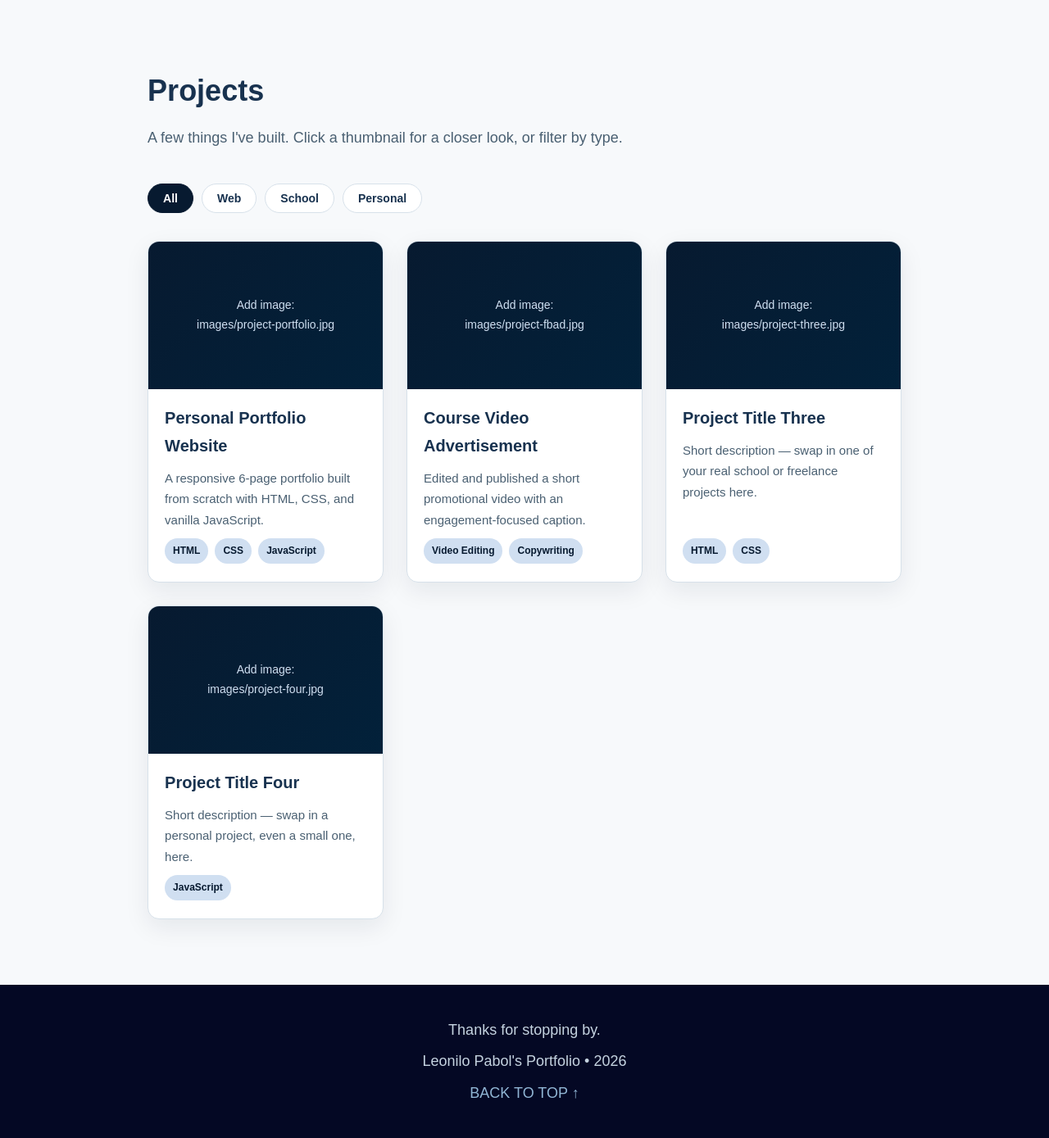
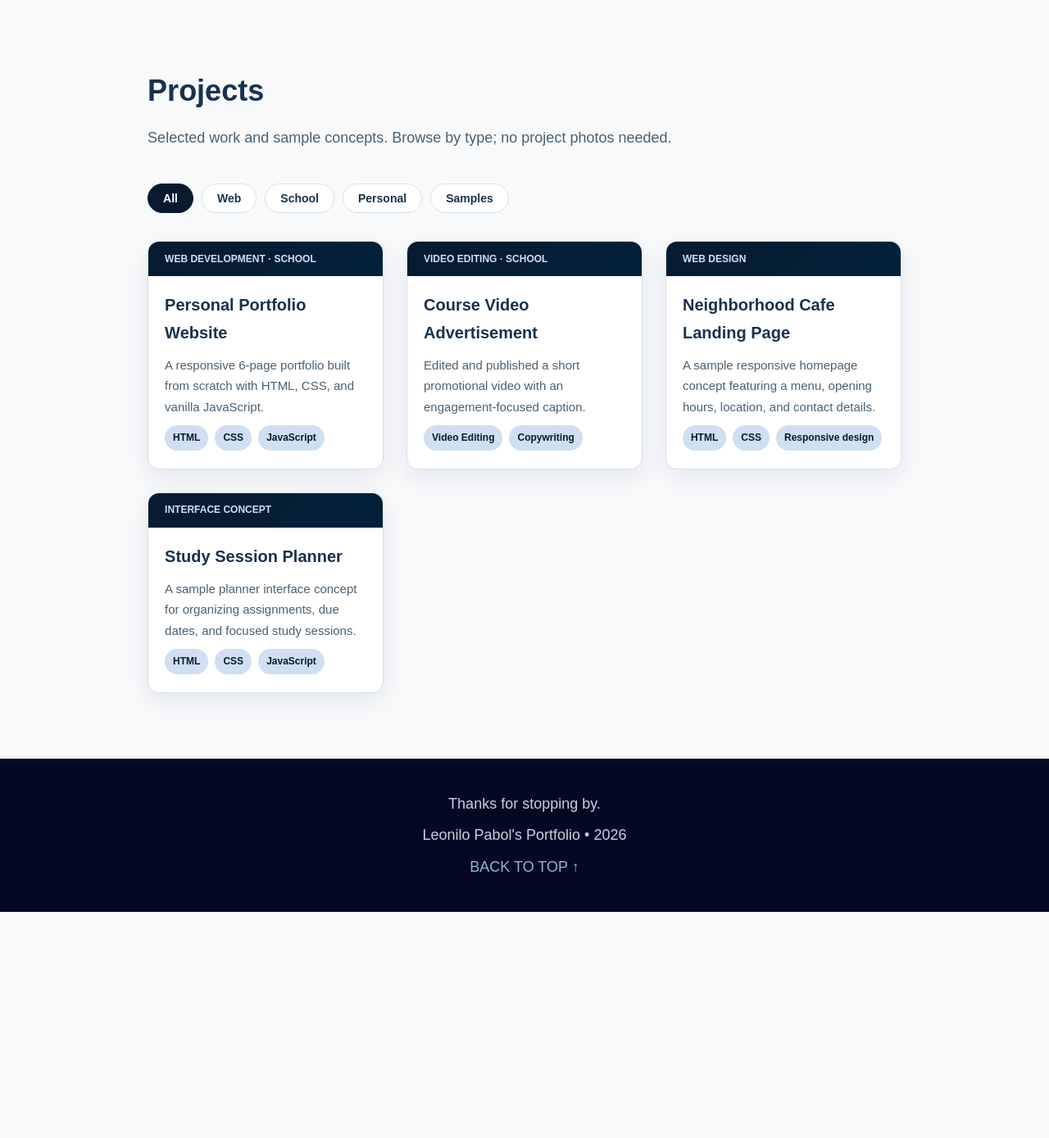
Before and after one commit to kysunri82-collab/Leonilo-Pabol-Portfolio, a PHP site: page /projects.html in a window 1280 px wide. Shown: the part 90-1479 px from the top of the page at 82% size. After the commit the page ends 1203 px from the top, so only its background shows below. Run offline with PHP 8.4, Linux system fonts and the light colour scheme.

Commit message:
Update portfolio content and contact feedback

```diff
--- a/contact.html
+++ b/contact.html
@@ -33,9 +33,9 @@
       <div class="contact-info">
         <ul>
           <li><span class="label">Email</span> <a href="mailto:youremail@example.com">youremail@example.com</a></li>
-          <li><span class="label">Facebook</span> <a href="https://facebook.com/yourusername" target="_blank" rel="noopener">facebook.com/yourusername</a></li>
-          <li><span class="label">Instagram</span> <a href="https://instagram.com/yourusername" target="_blank" rel="noopener">instagram.com/yourusername</a></li>
-          <li><span class="label">YouTube</span> <a href="https://youtube.com/yourchannel" target="_blank" rel="noopener">youtube.com/yourchannel</a></li>
+          <li><span class="label">Facebook</span> <a href="https://www.facebook.com/leiyhoui" target="_blank" rel="noopener">facebook.com/leiyhoui</a></li>
+          <li><span class="label">Instagram</span> <a href="https://www.instagram.com/leomazingri/" target="_blank" rel="noopener">instagram.com/leomazingri</a></li>
+          <li><span class="label">YouTube</span> <a href="https://www.youtube.com/@talmidkysun9687" target="_blank" rel="noopener">youtube.com/@talmidkysun9687</a></li>
         </ul>
       </div>
 
--- a/css/style.css
+++ b/css/style.css
@@ -286,19 +283,17 @@ header {
   transition: transform .2s ease;
 }
 .project-card:hover { transform: translateY(-4px); }
-.project-thumb {
-  height: 180px;
-  cursor: pointer;
+.project-kind {
+  min-height: 42px;
   background: linear-gradient(135deg, var(--navy), var(--navy-2));
   color: var(--accent-soft);
   display: flex;
   align-items: center;
-  justify-content: center;
-  font-size: 14px;
-  text-align: center;
-  padding: 10px;
+  padding: 10px 20px;
+  font-size: 12px;
+  font-weight: 700;
+  text-transform: uppercase;
 }
-.project-thumb img { width: 100%; height: 100%; object-fit: cover; }
 .project-body { padding: 18px 20px 22px; display: flex; flex-direction: column; gap: 10px; flex: 1; }
 .project-body h3 { margin: 0; font-size: 20px; }
 .project-body p { margin: 0; color: var(--text-soft); font-size: 15px; }
--- a/index.html
+++ b/index.html
@@ -42,9 +42,9 @@
     </div>
 
     <div class="link-list" style="margin-top:20px;">
-      <div class="link-row"><span>Facebook</span><a href="https://facebook.com/yourusername" target="_blank" rel="noopener">Visit ↗</a></div>
-      <div class="link-row"><span>YouTube</span><a href="https://youtube.com/yourchannel" target="_blank" rel="noopener">Watch ↗</a></div>
-      <div class="link-row"><span>Instagram</span><a href="https://instagram.com/yourusername" target="_blank" rel="noopener">Follow ↗</a></div>
+      <div class="link-row"><span>Facebook</span><a href="https://www.facebook.com/leiyhoui" target="_blank" rel="noopener">Visit ↗</a></div>
+      <div class="link-row"><span>YouTube</span><a href="https://www.youtube.com/@talmidkysun9687" target="_blank" rel="noopener">Watch ↗</a></div>
+      <div class="link-row"><span>Instagram</span><a href="https://www.instagram.com/leomazingri/" target="_blank" rel="noopener">Follow ↗</a></div>
     </div>
   </div>
 </section>
--- a/projects.html
+++ b/projects.html
@@ -27,13 +27,14 @@
 <section class="section">
   <div class="wrap">
     <h1 class="section-title">Projects</h1>
-    <p class="section-sub">A few things I've built. Click a thumbnail for a closer look, or filter by type.</p>
+    <p class="section-sub">Selected work and sample concepts. Browse by type; no project photos needed.</p>
 
     <div class="filter-row">
       <button class="filter-btn active" data-filter="all">All</button>
       <button class="filter-btn" data-filter="web">Web</button>
       <button class="filter-btn" data-filter="school">School</button>
       <button class="filter-btn" data-filter="personal">Personal</button>
+      <button class="filter-btn" data-filter="sample">Samples</button>
     </div>
 
     <div class="projects-grid">
@@ -41,7 +42,7 @@
       <div class="project-card" data-category="school"
            data-title="Personal Portfolio Website"
            data-full-desc="A responsive 6-page portfolio (this site!) built with HTML, CSS, and vanilla JavaScript, including dark mode, form validation, and project filtering.">
-        <div class="project-thumb">Add image:<br>images/project-portfolio.jpg</div>
+        <div class="project-kind">Web development · School</div>
         <div class="project-body">
           <h3>Personal Portfolio Website</h3>
           <p>A responsive 6-page portfolio built from scratch with HTML, CSS, and vanilla JavaScript.</p>
@@ -54,7 +55,7 @@
       <div class="project-card" data-category="web"
            data-title="Facebook Ad Video Project"
            data-full-desc="Edited and posted a short video advertisement for an animation course assignment, including caption copy written to boost engagement.">
-        <div class="project-thumb">Add image:<br>images/project-fbad.jpg</div>
+        <div class="project-kind">Video editing · School</div>
         <div class="project-body">
           <h3>Course Video Advertisement</h3>
           <p>Edited and published a short promotional video with an engagement-focused caption.</p>
@@ -64,28 +65,28 @@
         </div>
       </div>
 
-      <div class="project-card" data-category="school"
-           data-title="Project Three"
-           data-full-desc="Replace this with a real project: what it does, the problem it solves, and your role in building it.">
-        <div class="project-thumb">Add image:<br>images/project-three.jpg</div>
+      <div class="project-card" data-category="sample"
+           data-title="Neighborhood Cafe Landing Page"
+           data-full-desc="A sample concept for a neighborhood cafe, with a responsive menu, opening hours, location details, and a clear contact action.">
+        <div class="project-kind">Web design</div>
         <div class="project-body">
-          <h3>Project Title Three</h3>
-          <p>Short description — swap in one of your real school or freelance projects here.</p>
+          <h3>Neighborhood Cafe Landing Page</h3>
+          <p>A sample responsive homepage concept featuring a menu, opening hours, location, and contact details.</p>
           <div class="tag-row">
-            <span class="tag">HTML</span><span class="tag">CSS</span>
+            <span class="tag">HTML</span><span class="tag">CSS</span><span class="tag">Responsive design</span>
           </div>
         </div>
       </div>
 
-      <div class="project-card" data-category="personal"
-           data-title="Project Four"
-           data-full-desc="Replace this with a real project: what it does, the problem it solves, and your role in building it.">
-        <div class="project-thumb">Add image:<br>images/project-four.jpg</div>
+      <div class="project-card" data-category="sample"
+           data-title="Study Session Planner"
+           data-full-desc="A sample study planner concept for organizing assignments into focused sessions, with task status and due dates.">
+        <div class="project-kind">Interface concept</div>
         <div class="project-body">
-          <h3>Project Title Four</h3>
-          <p>Short description — swap in a personal project, even a small one, here.</p>
+          <h3>Study Session Planner</h3>
+          <p>A sample planner interface concept for organizing assignments, due dates, and focused study sessions.</p>
           <div class="tag-row">
-            <span class="tag">JavaScript</span>
+            <span class="tag">HTML</span><span class="tag">CSS</span><span class="tag">JavaScript</span>
           </div>
         </div>
       </div>
@@ -93,15 +94,6 @@
     </div>
   </div>
 </section>
-
-<div class="modal-overlay" id="modal-overlay">
-  <div class="modal-box">
-    <button class="modal-close" aria-label="Close">&times;</button>
-    <div class="modal-img" id="modal-img">Project preview</div>
-    <h3 id="modal-title" style="margin:16px 0 6px;"></h3>
-    <p id="modal-desc" style="color:var(--text-soft);"></p>
-  </div>
-</div>
 
 <footer>
   <p>Thanks for stopping by.</p>
```
Also changed, not shown: other parts of css/style.css (+12 -52 lines), about.html (+4 -4 lines), js/script.js (+1 -62 lines), resume.html (+32 -12 lines), skills.html (+9 -9 lines).
